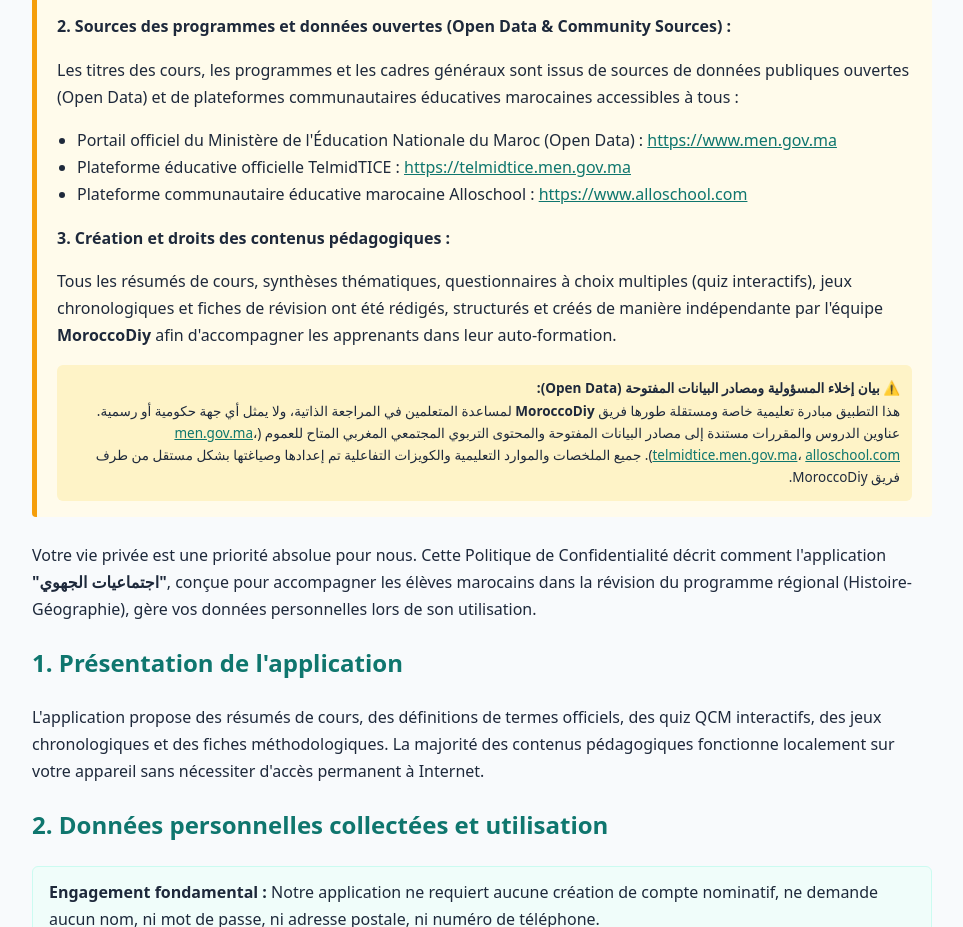
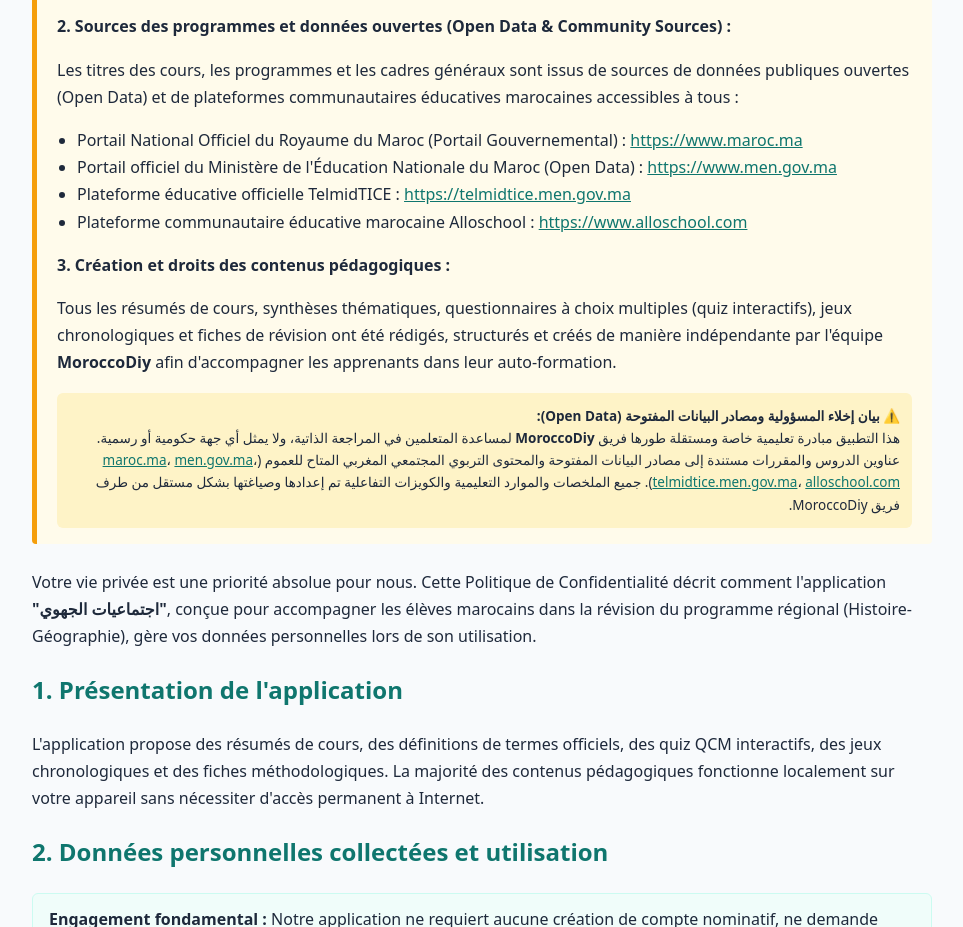
Before and after one commit to ABOURAYAN2019/mypolicy, a website: page istoria_1bac_privacy.html in a window 1280 px wide. Shown: the part 780-1707 px from the top of the page, without its empty margins (158-1121 px from the left). Drawn offline with Linux system fonts and the light colour scheme.

Commit message:
Add maroc.ma portal and update government source links

```diff
--- a/istoria_1bac_privacy.html
+++ b/istoria_1bac_privacy.html
@@ -91,6 +91,7 @@
         <p><strong>2. Sources des programmes et données ouvertes (Open Data & Community Sources) :</strong></p>
         <p>Les titres des cours, les programmes et les cadres généraux sont issus de sources de données publiques ouvertes (Open Data) et de plateformes communautaires éducatives marocaines accessibles à tous :</p>
         <ul>
+            <li>Portail National Officiel du Royaume du Maroc (Portail Gouvernemental) : <a href="https://www.maroc.ma" target="_blank" rel="noopener">https://www.maroc.ma</a></li>
             <li>Portail officiel du Ministère de l'Éducation Nationale du Maroc (Open Data) : <a href="https://www.men.gov.ma" target="_blank" rel="noopener">https://www.men.gov.ma</a></li>
             <li>Plateforme éducative officielle TelmidTICE : <a href="https://telmidtice.men.gov.ma" target="_blank" rel="noopener">https://telmidtice.men.gov.ma</a></li>
             <li>Plateforme communautaire éducative marocaine Alloschool : <a href="https://www.alloschool.com" target="_blank" rel="noopener">https://www.alloschool.com</a></li>
@@ -101,7 +102,7 @@
 
         <div dir="rtl" style="text-align: right; margin-top: 15px; padding: 12px; background: #fef3c7; border-radius: 6px; font-size: 13.5px; line-height: 1.65;">
             <strong>⚠️ بيان إخلاء المسؤولية ومصادر البيانات المفتوحة (Open Data):</strong><br />
-            هذا التطبيق مبادرة تعليمية خاصة ومستقلة طورها فريق <strong>MoroccoDiy</strong> لمساعدة المتعلمين في المراجعة الذاتية، ولا يمثل أي جهة حكومية أو رسمية. عناوين الدروس والمقررات مستندة إلى مصادر البيانات المفتوحة والمحتوى التربوي المجتمعي المغربي المتاح للعموم (<a href="https://www.men.gov.ma" target="_blank">men.gov.ma</a>، <a href="https://telmidtice.men.gov.ma" target="_blank">telmidtice.men.gov.ma</a>، <a href="https://www.alloschool.com" target="_blank">alloschool.com</a>). جميع الملخصات والموارد التعليمية والكويزات التفاعلية تم إعدادها وصياغتها بشكل مستقل من طرف فريق MoroccoDiy.
+            هذا التطبيق مبادرة تعليمية خاصة ومستقلة طورها فريق <strong>MoroccoDiy</strong> لمساعدة المتعلمين في المراجعة الذاتية، ولا يمثل أي جهة حكومية أو رسمية. عناوين الدروس والمقررات مستندة إلى مصادر البيانات المفتوحة والمحتوى التربوي المجتمعي المغربي المتاح للعموم (<a href="https://www.maroc.ma" target="_blank">maroc.ma</a>، <a href="https://www.men.gov.ma" target="_blank">men.gov.ma</a>، <a href="https://telmidtice.men.gov.ma" target="_blank">telmidtice.men.gov.ma</a>، <a href="https://www.alloschool.com" target="_blank">alloschool.com</a>). جميع الملخصات والموارد التعليمية والكويزات التفاعلية تم إعدادها وصياغتها بشكل مستقل من طرف فريق MoroccoDiy.
         </div>
     </div>
 
```
